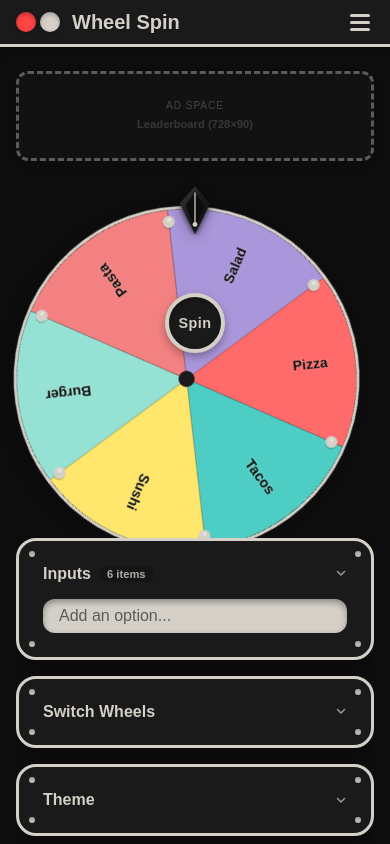
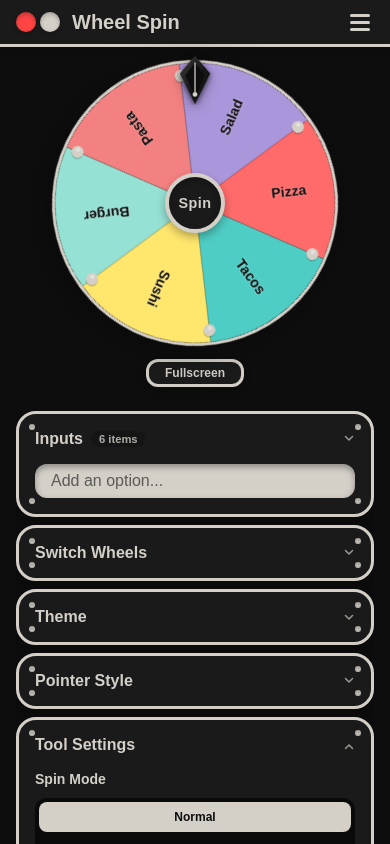
Before and after one commit to sambrott/picker-wheel, a React (Vite) app: page / in a window 390 px wide. Shown: the top 844 px of the page. Built offline with nearby package versions, Linux system fonts and the light colour scheme; a web font is replaced by a local one.

Commit message:
Fix mobile responsive layout: center wheel, single column at 850px breakpoint, fix rotation axis

```diff
--- a/src/components/Wheel/WheelCanvas.css
+++ b/src/components/Wheel/WheelCanvas.css
@@ -3,6 +3,7 @@
   flex-direction: column;
   align-items: center;
   gap: var(--spacing-md);
+  width: 100%;
 }
 
 .wheel-container {
@@ -15,12 +16,11 @@
 }
 
 .wheel-wrapper {
-  position: absolute;
-  top: 0;
-  left: 0;
   width: 340px;
   height: 340px;
   filter: drop-shadow(0 8px 20px rgba(0, 0, 0, 0.35));
+  /* Ensure rotation happens from center */
+  transform-origin: center center;
 }
 
 .wheel-canvas {
@@ -28,6 +28,8 @@
   border-radius: 50%;
   box-shadow: 0 0 0 3px var(--color-accent);
   box-sizing: border-box;
+  /* Ensure canvas doesn't cause offset */
+  transform-origin: center center;
 }
 
 .fullscreen-toggle {
@@ -90,15 +92,18 @@
   filter: drop-shadow(0 10px 25px rgba(0, 0, 0, 0.45));
 }
 
+/* ========================================
+   RESPONSIVE - TABLET
+   ======================================== */
 @media (max-width: 768px) {
   .wheel-container {
-    width: 300px;
-    height: 300px;
+    width: 320px;
+    height: 320px;
   }
 
   .wheel-wrapper {
-    width: 300px;
-    height: 300px;
+    width: 320px;
+    height: 320px;
   }
 
   /* Fullscreen on tablet */
@@ -113,15 +118,25 @@
   }
 }
 
+/* ========================================
+   RESPONSIVE - MOBILE
+   ======================================== */
 @media (max-width: 480px) {
+  .wheel-outer-container {
+    width: 100%;
+    display: flex;
+    flex-direction: column;
+    align-items: center;
+  }
+
   .wheel-container {
-    width: 260px;
-    height: 260px;
+    width: 280px;
+    height: 280px;
   }
 
   .wheel-wrapper {
-    width: 260px;
-    height: 260px;
+    width: 280px;
+    height: 280px;
   }
 
   /* Fullscreen on mobile */
@@ -145,4 +160,9 @@
     width: 45px;
     height: 54px;
   }
+
+  .fullscreen-toggle {
+    font-size: 0.75rem;
+    padding: var(--spacing-xs) var(--spacing-md);
+  }
 }
--- a/src/components/Wheel/WheelCanvas.tsx
+++ b/src/components/Wheel/WheelCanvas.tsx
@@ -50,8 +50,29 @@ export default function WheelCanvas({ onSpinComplete }: WheelCanvasProps) {
 
   const visibleEntries = entries.filter(e => !e.hidden)
 
-  // Display size changes based on fullscreen - use fixed sizes
-  const displaySize = isFullscreen ? 500 : 340
+  // Track window width for responsive sizing
+  const [windowWidth, setWindowWidth] = useState(typeof window !== 'undefined' ? window.innerWidth : 1000)
+
+  useEffect(() => {
+    const handleResize = () => setWindowWidth(window.innerWidth)
+    window.addEventListener('resize', handleResize)
+    return () => window.removeEventListener('resize', handleResize)
+  }, [])
+
+  // Display size changes based on fullscreen and screen width
+  const getDisplaySize = () => {
+    if (isFullscreen) {
+      if (windowWidth <= 480) return 300
+      if (windowWidth <= 768) return 400
+      return 500
+    }
+    // Normal mode
+    if (windowWidth <= 480) return 280
+    if (windowWidth <= 768) return 320
+    return 340
+  }
+
+  const displaySize = getDisplaySize()
   const dpr = typeof window !== 'undefined' ? Math.min(window.devicePixelRatio || 1, 3) : 2
   const canvasSize = displaySize * dpr
 
@@ -219,7 +240,7 @@ export default function WheelCanvas({ onSpinComplete }: WheelCanvasProps) {
     ctx.fillStyle = surfaceColor
     ctx.fill()
 
-  }, [visibleEntries, theme, canvasSize, displaySize, dpr, isFullscreen, fontLoaded])
+  }, [visibleEntries, theme, canvasSize, displaySize, dpr, isFullscreen, fontLoaded, windowWidth])
 
   // Track rotation changes to detect peg crossings and play tick sound
   useEffect(() => {
--- a/src/styles/global.css
+++ b/src/styles/global.css
@@ -315,8 +315,11 @@ input:focus, textarea:focus {
   opacity: 1;
 }
 
-/* Responsive - Stack columns on smaller screens */
-@media (max-width: 900px) {
+/* ========================================
+   RESPONSIVE - Stack to single column
+   Trigger immediately when side-by-side doesn't fit
+   ======================================== */
+@media (max-width: 850px) {
   .two-column-layout {
     flex-direction: column;
     align-items: center;
@@ -329,6 +332,16 @@ input:focus, textarea:focus {
     max-width: 400px;
     position: relative;
     top: 0;
+    display: flex;
+    flex-direction: column;
+    align-items: center;
+  }
+
+  .wheel-sticky {
+    width: 100%;
+    display: flex;
+    flex-direction: column;
+    align-items: center;
   }
 
   .right-column {
@@ -342,16 +355,29 @@ input:focus, textarea:focus {
   .wheel-ad {
     display: none;
   }
+
+  .ad-row.ad-top {
+    display: none;
+  }
 }
 
+/* ========================================
+   RESPONSIVE - MOBILE
+   ======================================== */
 @media (max-width: 480px) {
   .two-column-layout {
     padding: var(--spacing-md);
+    gap: var(--spacing-lg);
   }
 
   .left-column,
   .right-column {
     max-width: 100%;
+    width: 100%;
+  }
+
+  .panels-container {
+    gap: var(--spacing-sm);
   }
 
   h1 { font-size: 1.5rem; }
@@ -360,4 +386,15 @@ input:focus, textarea:focus {
   .ad-row {
     padding: var(--spacing-md);
   }
+
+  /* Smaller padding on panels for mobile */
+  .panel-box,
+  .input-panel,
+  .preset-wheels,
+  .theme-picker-box,
+  .pointer-picker-box,
+  .tool-settings,
+  .accumulation-results-box {
+    padding: var(--spacing-md);
+  }
 }
```
